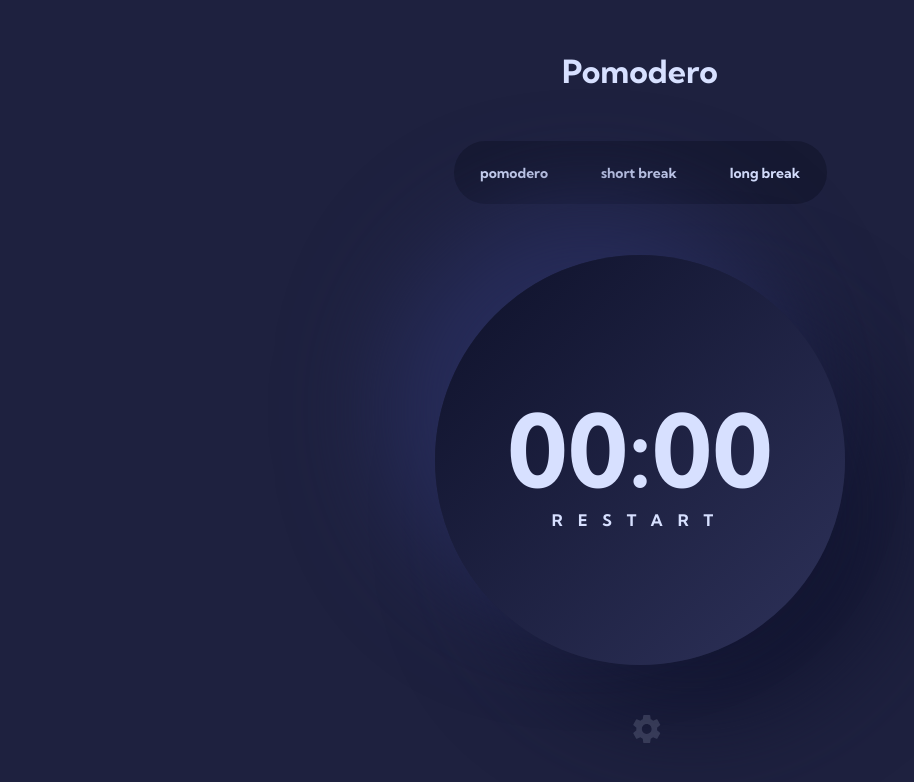
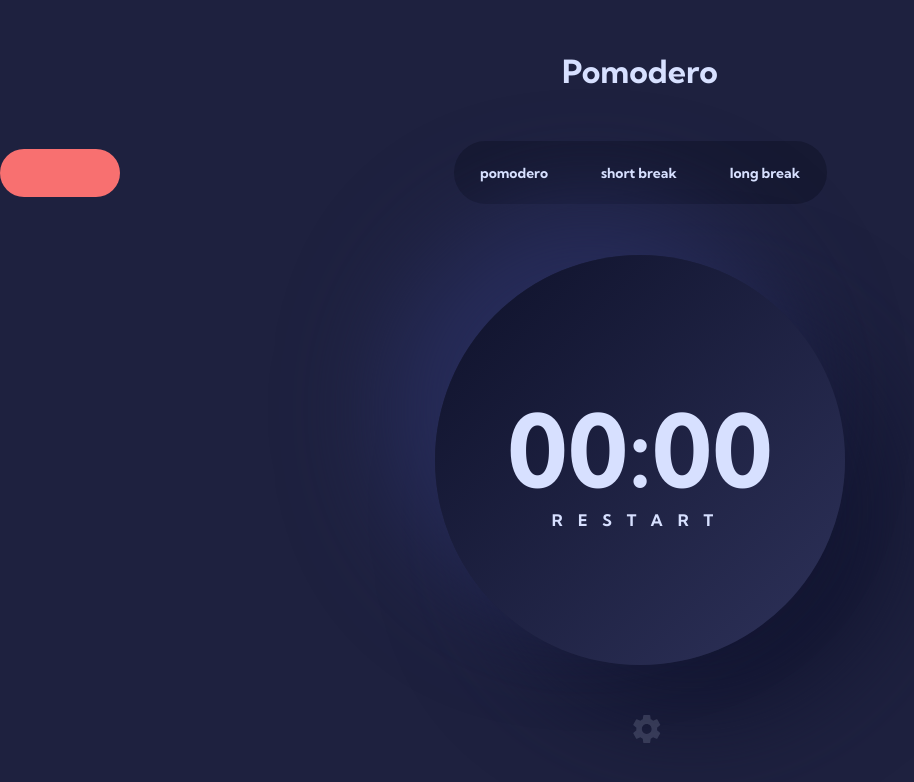
Before and after one commit to unachoza/pomodero-timer, a React (Vite) app: page / in a window 1280 px wide. Shown: the top 782 px of the page, without its empty margins (0-914 px from the left). Built offline with nearby package versions, Linux system fonts and the light colour scheme.

Commit message:
timer switch annimation and upates customization state

```diff
--- a/src/App.css
+++ b/src/App.css
@@ -71,9 +71,30 @@ h1.title {
 	background: var(--black-blue);
 }
 
+.timer-selector{
+	width: 7.5rem;
+	height: 3rem;
+	border-radius: 1.656rem;
+	position: absolute;
+	left: 0;
+
+	/* left: 7.56rem;
+      left: 15.5rem; */
+	z-index: 1;
+	background: #F87070;
+	transition: transform 2s ease;
+	flex-shrink: 0;
+}
+
 .tab {
+	position: relative;
+	z-index: 10;
 	font: var(--font-h4);
 	color: var(--dust);
+}
+
+.timer-selector:hover{
+	transform: translateX(7.56rem);
 }
 
 /* .progress-container {
--- a/src/App.tsx
+++ b/src/App.tsx
@@ -1,15 +1,16 @@
-import { useState } from 'react';
+import { useState, type MouseEvent } from 'react';
 import Modal from './components/Modal/ Modal';
 import Button from './components/Button/Button';
 import settingsIcon from './assets/icon-settings.svg';
 import SvgComponent from './components/Button/SvgComponent';
+import TimerSwitch from './components/TimerSwitch/TimerSwitch';
 import { type Customizations, type Timers } from './utils/types';
 import './App.css';
 
 const DEFAULT_STATE: Customizations = {
 	font: 'Kumbh Sans',
 	color: '#f87070',
-	timers: { pomedero: 25, short: 5, long: 15 },
+	timer: 'short',
 };
 
 function App() {
@@ -17,6 +18,19 @@ function App() {
 	const [customizations, setCustomizations] = useState<Customizations>(DEFAULT_STATE);
 	const [currentTimer, setCurrentTimer] = useState<number>(0);
 	const [isActive, setIsActive] = useState<boolean>(false);
+	const [translateX, setTranslateX] = useState(0);
+
+	console.log({ customizations });
+	console.log(customizations.timer);
+	const handleSelectTimer = (e: MouseEvent<HTMLDivElement, MouseEvent>) => {
+		const target = e.target as HTMLElement;
+		const x = target.getBoundingClientRect().left;
+		const time: string = target.innerHTML;
+		console.log({ time });
+		setTranslateX(x - 335);
+		//@ts-ignore
+		updateCustomizations({ key: 'timer', value: time });
+	};
 
 	const toggling = () => setIsOpen((prevState) => !prevState);
 
@@ -50,10 +64,21 @@ function App() {
 	return (
 		<div className="main">
 			<h1 className="title">Pomodero</h1>
+			{/* <TimerSwitch /> */}
 			<div className="tab-container">
-				<div className="tab">pomodero</div>
-				<div className="tab">short break</div>
-				<div className="tab">long break</div>
+				<div
+					className="timer-selector"
+					style={{ transform: `translateX(${translateX}px)` }}
+				></div>
+				<div className="tab" onClick={(e) => handleSelectTimer(e)}>
+					pomodero
+				</div>
+				<div className="tab" onClick={(e) => handleSelectTimer(e)}>
+					short break
+				</div>
+				<div className="tab" onClick={(e) => handleSelectTimer(e)}>
+					long break
+				</div>
 			</div>
 			<div className="progress-container">
 				<div className="progress">
--- a/src/components/Button/Button.tsx
+++ b/src/components/Button/Button.tsx
@@ -17,13 +17,11 @@ interface ButtonProps {
 
 const Button = ({ children, type = 'button', variant, setting, onChange }: ButtonProps) => {
 	const allClasses = [variant, setting].filter(Boolean).join(' ');
-	console.log({allClasses})
 	return (
 		<button type={type} className={allClasses} onClick={onChange}>
 			{children}
 		</button>
 	);
-
 };
 
 export default Button;
--- a/src/components/Modal/ Modal.tsx
+++ b/src/components/Modal/ Modal.tsx
@@ -1,9 +1,8 @@
 import Button from '../Button/Button';
 import closeIcon from '../../assets/icon-close.svg';
-import type { Dispatch, ReactNode, SetStateAction } from 'react';
+import type { ReactNode } from 'react';
 import './Modal.css';
 import FormInput from '../FormInput/FormInput';
-import { type Customizations, type Timers } from '../../utils/types';
 import SvgComponent from '../Button/SvgComponent';
 
 interface ModalProps {
--- /dev/null
+++ b/src/components/TimerSwitch/TimerSwitch.css
@@ -0,0 +1,36 @@
+.tab-container {
+      display: flex;
+      justify-content: space-around;
+      align-items: center;
+      width: 23.3125rem;
+      height: 3.9375rem;
+      border-radius: 1.9688rem;
+      position: relative;
+      background: var(--black-blue);
+}
+
+.timer-selector{
+      width: 7.5rem;
+      height: 3rem;
+      border-radius: 1.656rem;
+      position: absolute;
+      left: 0;
+
+      /* left: 7.56rem;
+      left: 15.5rem; */
+      z-index: 1;
+      background: #F87070;
+      transition: transform 2s ease;
+      flex-shrink: 0;
+}
+
+.tab {
+      position: relative;
+      z-index: 10;
+      font: var(--font-h4);
+      color: var(--dust);
+}
+
+.timer-selector:hover{
+      transform: translateX(7.56rem);
+}
--- /dev/null
+++ b/src/components/TimerSwitch/TimerSwitch.tsx
@@ -0,0 +1,31 @@
+import { useState } from 'react';
+import './TimerSwitch.css';
+
+const TimerSwitch = () => {
+	const [translateX, setTranslateX] = useState(0);
+
+	const handleClick = (e) => {
+		const x = e.target.getBoundingClientRect().left;
+		setTranslateX(x - 335);
+	};
+
+	return (
+		<div className="tab-container">
+			<div
+				className="timer-selector"
+				style={{ transform: `translateX(${translateX}px)` }}
+			></div>
+			<div className="tab" onClick={(e) => handleClick(e)}>
+				pomodero
+			</div>
+			<div className="tab" onClick={(e) => handleClick(e)}>
+				short break
+			</div>
+			<div className="tab" onClick={(e) => handleClick(e)}>
+				long break
+			</div>
+		</div>
+	);
+};
+
+export default TimerSwitch;
```
Also changed, not shown: src/utils/types.ts (+6 -6 lines), .stylelintrc.json, 1 other file (tests, documents, lock files or other folders).
